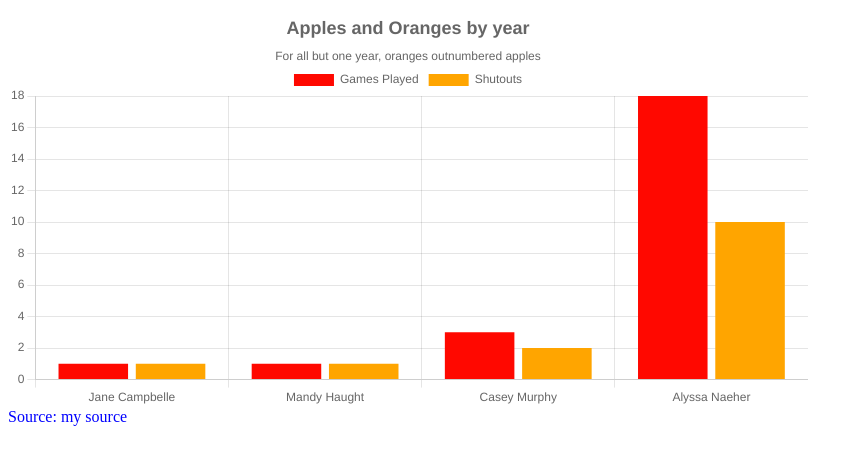
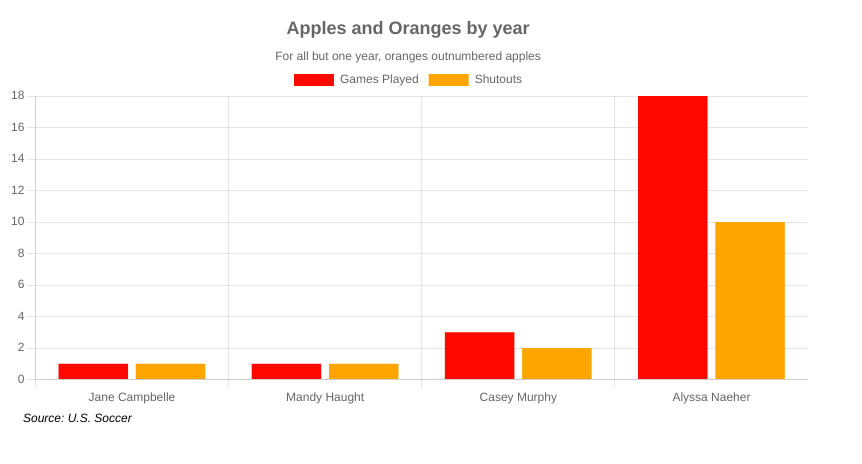
Before and after one commit to mefriedman03/data_viz_25, a plain HTML site: page charts js lab/chartsjsviz1/index.html in a window 1280 px wide. Shown: the whole page, without its empty margins (0-862 px from the left). Drawn offline with nearby package versions, Linux system fonts and the light colour scheme.

Commit message:
fixing source font

```diff
--- a/charts js lab/chartsjsviz1/index.html
+++ b/charts js lab/chartsjsviz1/index.html
@@ -18,7 +18,7 @@
     <!-- add this container and style to stylesheet to resize the graphic-->
       <canvas id="myChart"></canvas>
     </div>
-    <span class="source">Source: my source</span>
+    <span class="source">Source: U.S. Soccer</span>
 
 
 
--- a/charts js lab/chartsjsviz1/style.css
+++ b/charts js lab/chartsjsviz1/style.css
@@ -1,3 +1,9 @@
 .chart-container {width:800px;}
 
-.source {font-size:1em;color:blue;}
+.source{
+    font-family: helvetica, sans-serif;
+    font-size: .75em;
+    margin-left:15px;
+    margin-top:10px;
+    font-style: italic;
+}
```
